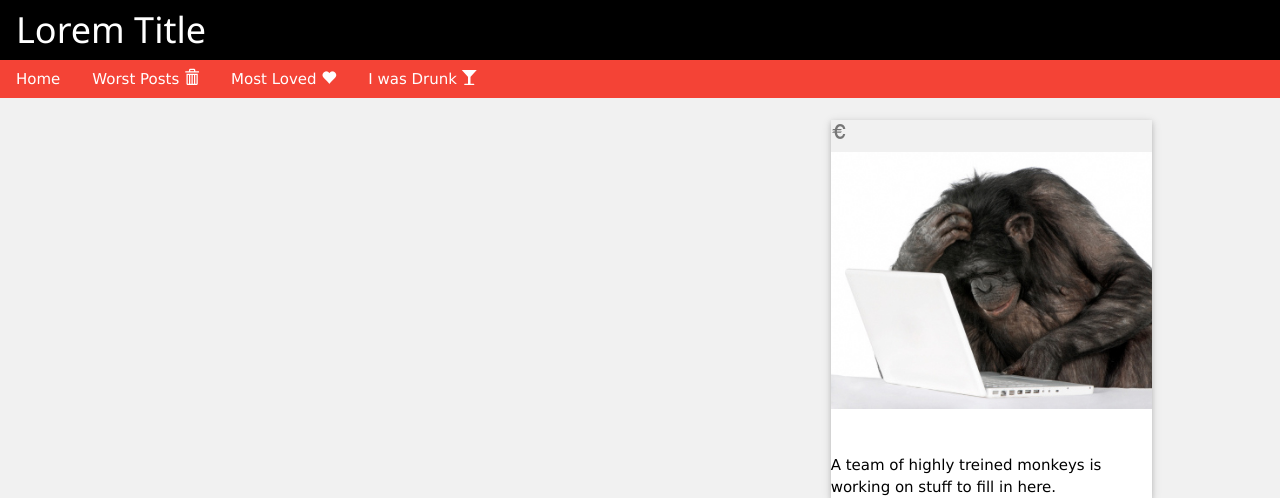
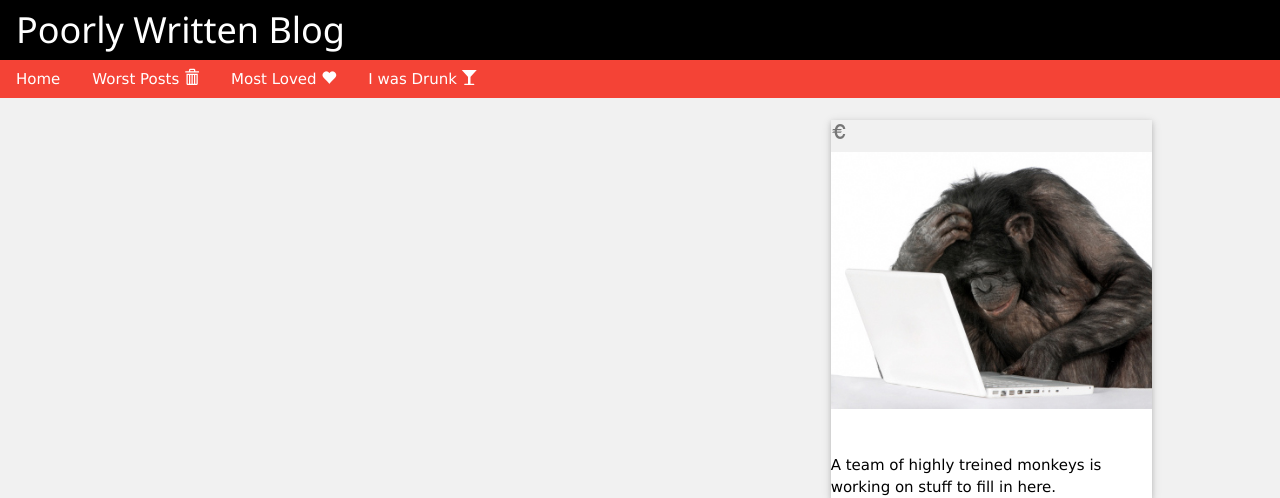
Before and after one commit to MiopeCiclope/blog, a Django app: page / in a window 1280 px wide. Shown: the top 498 px of the page. Run offline with Django 3.2, Linux system fonts and the light colour scheme; data that the repository does not hold is empty; some libraries are stand-ins or nearby versions.

Commit message:
Vesion: 1.0

```diff
--- a/blog/templates/base.html
+++ b/blog/templates/base.html
@@ -17,7 +17,7 @@
                     <div class="top">
                         <div class="w3-row w3-black">
                             <div class="w3-container w3-twothird w3-black">
-                                <h1>Lorem Title</h1>
+                                <h1>Poorly Written Blog</h1>
                             </div>
                             <div class="w3-container w3-third w3-black adminButtonAdd">
                                 {% if user.is_authenticated %}
--- a/blog/templates/header.html
+++ b/blog/templates/header.html
@@ -21,7 +21,7 @@
     <meta name="description"    content={% if post %} "{{ post.summary }}" {%else%} "A young adult trying to overcome his frustrations writing them online, in a language he clearly doesn't fully comprehend." {% endif %}>
     <meta name="author"         content={% if post %} "{{ post.author }}" {%else%} "Someone" {% endif %}>
     <meta name="title"          content={% if post %} "{{ post.title }}" {%else%} "Poorly Written Blog" {% endif %}>
-    <meta name="keywords"       content="">
+    <meta name="keywords" content="learn, blog, foreign, study, testing, random, idk, feelings, depression">
     <title>{% if post %} {{ post.title }} {%else%} Poorly Written Blog {% endif %}</title>
 
     <link rel="stylesheet" href="https://maxcdn.bootstrapcdn.com/bootstrap/3.3.7/css/bootstrap.min.css">
--- a/blog/templates/post_detail.html
+++ b/blog/templates/post_detail.html
@@ -32,7 +32,6 @@
 					<div>
     					<br><br>
                         <article>{{ post.text|linebreaksbr }}</article>
-                        {% lorem 3 p %}
                         <br><br>
 					</div>
                 </div>
--- a/blog/templates/post_list.html
+++ b/blog/templates/post_list.html
@@ -1,13 +1,6 @@
 {% extends 'base.html' %}
 
 {% block content %}
-    {% block metadata %}
-        <title>Poorly Written Blog</title>
-        <meta name="description" content="A tired computer science student that realizes he doesn't fit his own culture trying to express his thoughts and worries, sometimes wanting to be heard, but most of the time happy for not be seen.">
-        <meta name="keywords" content="random, life, culture, experience, inside out, youth">
-        <meta name="author" content="Romulo Tone">
-    {% endblock %}
-
     <div class="w3-conteiner">
         <br><br>
         {% for post in object_list %}
@@ -32,7 +25,6 @@
                     </div>
                     <div class="w3-container w3-half">
                         <article>{{ post.summary|linebreaksbr }}</article>
-                        {% lorem %}
                         <br><br>
                         <p class="readMore"><a class="w3-button w3-red w3-hover-black" href="{% url 'blog:post_detail' pk=post.pk %}">read post</a></p>
                     </div>
```
Also changed, not shown: db.sqlite3, media/media/garbage-PogChamp.png (deleted), media/media/inter-is-comming-rgrade.PNG (deleted), media/media/qwer-perfect.png (deleted), media/media/qwerqwer-grafico.PNG (deleted), media/media/tired-tired.jpg (deleted), media/media/tst-24601.png (deleted).
